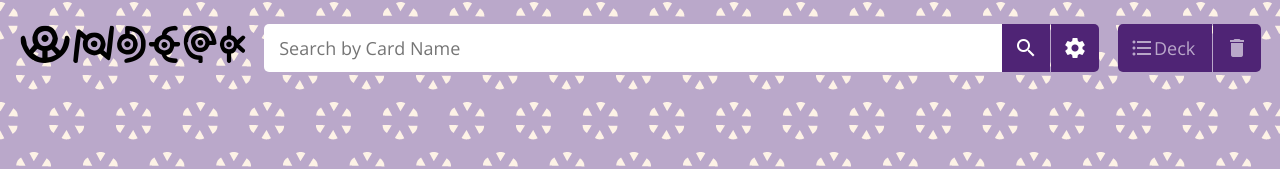
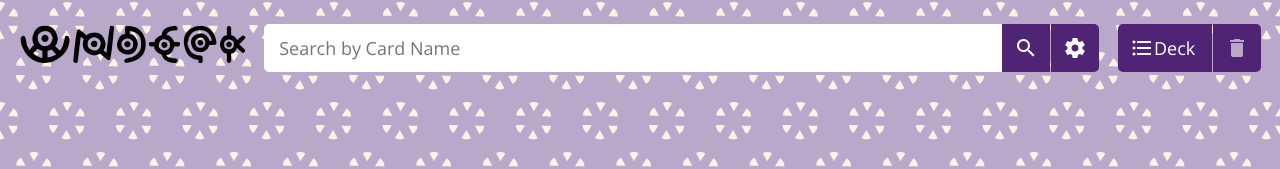
Before and after one commit to lucasyoungers/UnDeck-Vue, a Vue app: page / in a window 1280 px wide. Shown: the top 169 px of the page. Built offline with nearby package versions, Linux system fonts and the light colour scheme; no server answers.

Commit message:
updated deck button to allow navigation to deck while empty, and fixed hand icon on disabled button bug

```diff
--- a/src/components/nav/buttons/DeckButton.vue
+++ b/src/components/nav/buttons/DeckButton.vue
@@ -1,6 +1,6 @@
 <template>
-    <router-link :to="{ name: 'Deck' }" :class="{ 'link-disabled': !deckStore.count }">
-        <Button icon="format_list_bulleted" rounded="left" :disabled="$route.name === 'Deck' || !deckStore.count">
+    <router-link :to="{ name: 'Deck' }" :class="{ 'link-disabled': $route.name === 'Deck' }">
+        <Button icon="format_list_bulleted" rounded="left" :disabled="$route.name === 'Deck'">
             Deck&nbsp;<span v-if="deckStore.count">({{ deckStore.count }})</span>
         </Button>
     </router-link>
```
